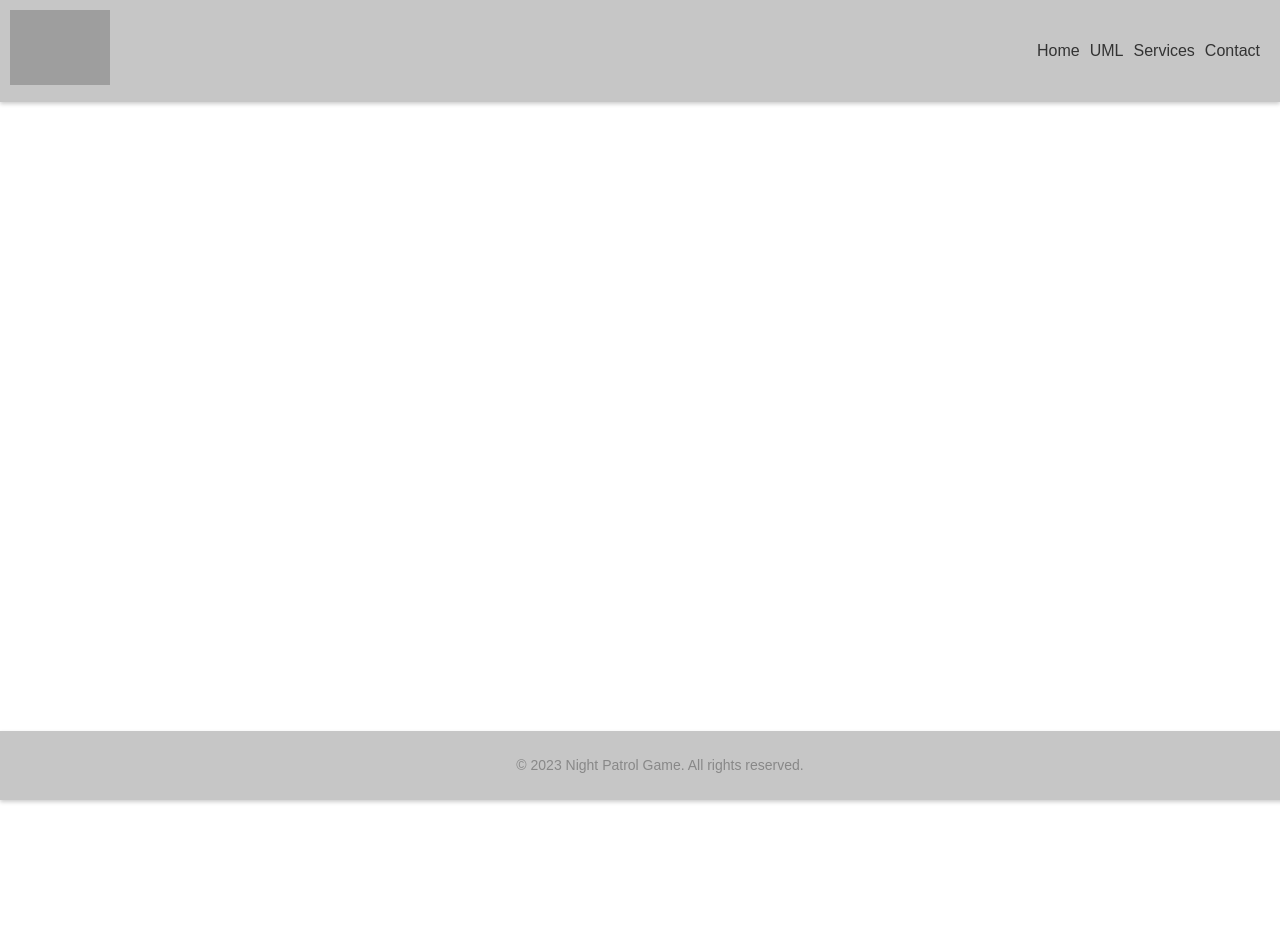
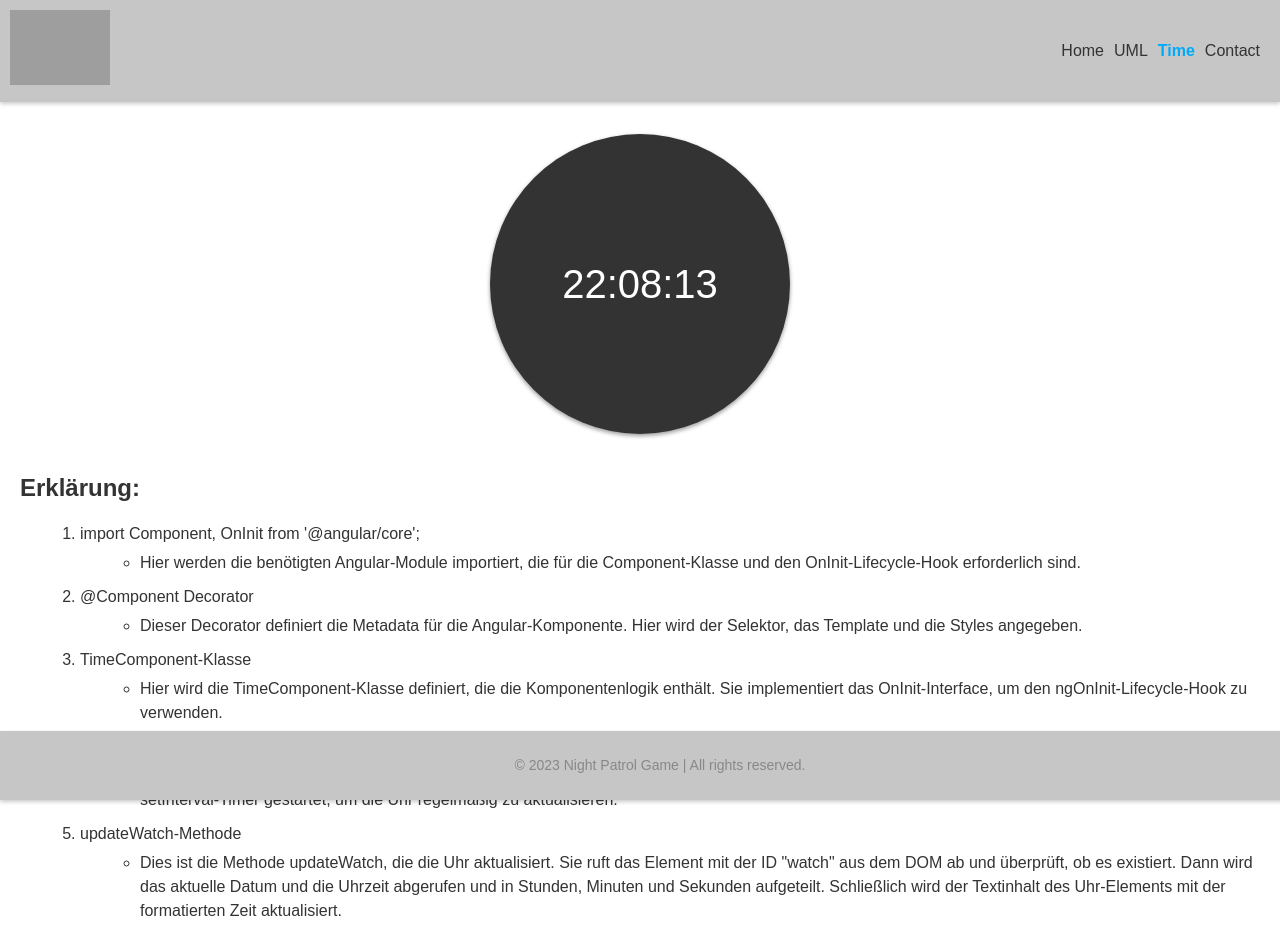
Before and after one commit to friedersinger/Night_Patrol_Anuglar_Explain, an Angular app: page /time in a window 1280 px wide. Before the commit this address led to /. Shown: the top 946 px of the page. Before the commit the page ends 800 px from the top, so only its background shows below. Built offline with nearby package versions, Linux system fonts and the light colour scheme; grey boxes are pictures that could not be loaded.

Commit message:
time / watch

```diff
--- a/src/app/app-routing.module.ts
+++ b/src/app/app-routing.module.ts
@@ -3,11 +3,13 @@ import { RouterModule, Routes } from '@angular/router';
 import { CommonModule } from '@angular/common';
 import { StartScreenComponent } from './start-screen/start-screen.component';
 import { UmlComponent } from './uml/uml.component';
+import { TimeComponent } from './time/time.component';
 
 const routes: Routes = [
   { path: '', component: StartScreenComponent },
   { path: 'uml', component: UmlComponent },
   { path: 'home', component: StartScreenComponent },
+  { path: 'time', component: TimeComponent },
 ];
 
 @NgModule({
--- a/src/app/app.module.ts
+++ b/src/app/app.module.ts
@@ -9,6 +9,7 @@ import { AppRoutingModule } from './app-routing.module';
 import { StartScreenComponent } from './start-screen/start-screen.component';
 import { UmlComponent } from './uml/uml.component';
 import { NavbarComponent } from './navbar/navbar.component';
+import { TimeComponent } from './time/time.component';
 
 @NgModule({
   declarations: [
@@ -17,6 +18,7 @@ import { NavbarComponent } from './navbar/navbar.component';
     StartScreenComponent,
     UmlComponent,
     NavbarComponent,
+    TimeComponent,
   ],
   imports: [BrowserModule, RouterModule, AppRoutingModule],
   providers: [],
--- a/src/app/footer/footer.component.html
+++ b/src/app/footer/footer.component.html
@@ -1,3 +1,3 @@
 <footer>
-  <p>&copy; 2023 Night Patrol Game. All rights reserved.</p>
+  <p>&copy; 2023 Night Patrol Game | All rights reserved.</p>
 </footer>
--- a/src/app/navbar/navbar.component.html
+++ b/src/app/navbar/navbar.component.html
@@ -5,7 +5,7 @@
   <div class="navbar-links" [ngClass]="{ show: showMenu }">
     <a routerLink="/home" routerLinkActive="active">Home</a>
     <a routerLink="/uml" routerLinkActive="active">UML</a>
-    <a routerLink="/services" routerLinkActive="active">Services</a>
+    <a routerLink="/time" routerLinkActive="active">Time</a>
     <a routerLink="/contact" routerLinkActive="active">Contact</a>
   </div>
   <div class="navbar-toggle" (click)="toggleMenu()">
--- a/src/app/navbar/navbar.component.scss
+++ b/src/app/navbar/navbar.component.scss
@@ -9,6 +9,7 @@
 
 .navbar-logo img {
   width: 100px;
+  cursor: pointer;
 }
 
 .navbar-links {
@@ -25,7 +26,7 @@
 
 .navbar-links a.active {
   font-weight: bold;
-  color: red;
+  color: #00aafb;
 }
 
 .navbar-toggle {
--- /dev/null
+++ b/src/app/time/time.component.html
@@ -0,0 +1,66 @@
+<div class="center">
+  <div class="watch" id="watch"></div>
+</div>
+
+<div class="padding">
+  <h1>Erklärung:</h1>
+  <ol>
+    <li>
+      import Component, OnInit from '@angular/core';
+      <ul>
+        <li>
+          Hier werden die benötigten Angular-Module importiert, die für die
+          Component-Klasse und den OnInit-Lifecycle-Hook erforderlich sind.
+        </li>
+      </ul>
+    </li>
+    <li>
+      @Component Decorator
+      <ul>
+        <li>
+          Dieser Decorator definiert die Metadata für die Angular-Komponente.
+          Hier wird der Selektor, das Template und die Styles angegeben.
+        </li>
+      </ul>
+    </li>
+    <li>
+      TimeComponent-Klasse
+      <ul>
+        <li>
+          Hier wird die TimeComponent-Klasse definiert, die die Komponentenlogik
+          enthält. Sie implementiert das OnInit-Interface, um den
+          ngOnInit-Lifecycle-Hook zu verwenden.
+        </li>
+      </ul>
+    </li>
+    <li>
+      ngOnInit-Methode
+      <ul>
+        <li>
+          Dies ist der ngOnInit-Lifecycle-Hook, der aufgerufen wird, sobald die
+          Komponente initialisiert wurde. Hier wird die updateWatch-Methode
+          aufgerufen und ein setInterval-Timer gestartet, um die Uhr regelmäßig
+          zu aktualisieren.
+        </li>
+      </ul>
+    </li>
+    <li>
+      updateWatch-Methode
+      <ul>
+        <li>
+          Dies ist die Methode updateWatch, die die Uhr aktualisiert. Sie ruft
+          das Element mit der ID "watch" aus dem DOM ab und überprüft, ob es
+          existiert. Dann wird das aktuelle Datum und die Uhrzeit abgerufen und
+          in Stunden, Minuten und Sekunden aufgeteilt. Schließlich wird der
+          Textinhalt des Uhr-Elements mit der formatierten Zeit aktualisiert.
+        </li>
+      </ul>
+    </li>
+  </ol>
+  <p>
+    Zusammenfassend ruft die ngOnInit-Methode die updateWatch-Methode auf und
+    startet einen Timer, der diese Methode alle 1000 Millisekunden (1 Sekunde)
+    wiederholt aufruft. Dadurch wird die Uhr regelmäßig aktualisiert und zeigt
+    die aktuelle Zeit an.
+  </p>
+</div>
--- /dev/null
+++ b/src/app/time/time.component.scss
@@ -0,0 +1,47 @@
+.center {
+  width: 100vw;
+  display: flex;
+  justify-content: center;
+  align-items: center;
+  margin-top: 32px;
+}
+
+.padding {
+  padding: 20px;
+}
+
+.watch {
+  width: 300px;
+  height: 300px;
+  background-color: #333;
+  border-radius: 50%;
+  display: flex;
+  align-items: center;
+  justify-content: center;
+  font-size: 40px;
+  color: #fff;
+  text-align: center;
+  box-shadow: 0 2px 4px rgba(0, 0, 0, 0.4);
+}
+
+h1 {
+  font-size: 24px;
+  margin-bottom: 10px;
+}
+
+ol {
+  margin-left: 20px;
+}
+
+li {
+  margin-bottom: 10px;
+
+  ul {
+    margin-top: 5px;
+    margin-left: 20px;
+  }
+}
+
+p {
+  margin-top: 20px;
+}
--- /dev/null
+++ b/src/app/time/time.component.ts
@@ -0,0 +1,26 @@
+import { Component, OnInit } from '@angular/core';
+
+@Component({
+  selector: 'app-time',
+  templateUrl: './time.component.html',
+  styleUrls: ['./time.component.scss'],
+})
+export class TimeComponent implements OnInit {
+  ngOnInit() {
+    this.updateWatch();
+    setInterval(() => this.updateWatch(), 1000);
+  }
+
+  updateWatch() {
+    const watchElement = document.getElementById('watch');
+
+    if (watchElement) {
+      const now = new Date();
+      const hours = String(now.getHours()).padStart(2, '0');
+      const minutes = String(now.getMinutes()).padStart(2, '0');
+      const seconds = String(now.getSeconds()).padStart(2, '0');
+
+      watchElement.textContent = `${hours}:${minutes}:${seconds}`;
+    }
+  }
+}
```
Also changed, not shown: 1 other file (tests, documents, lock files or other folders).
